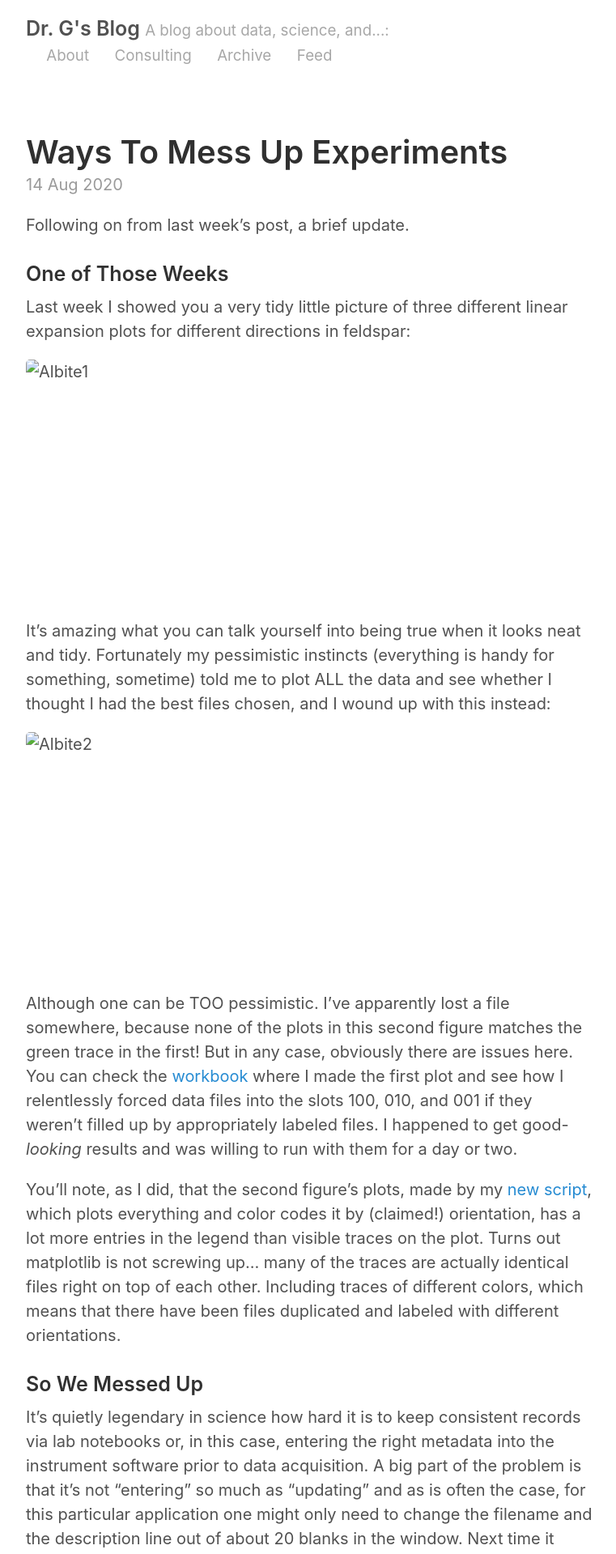
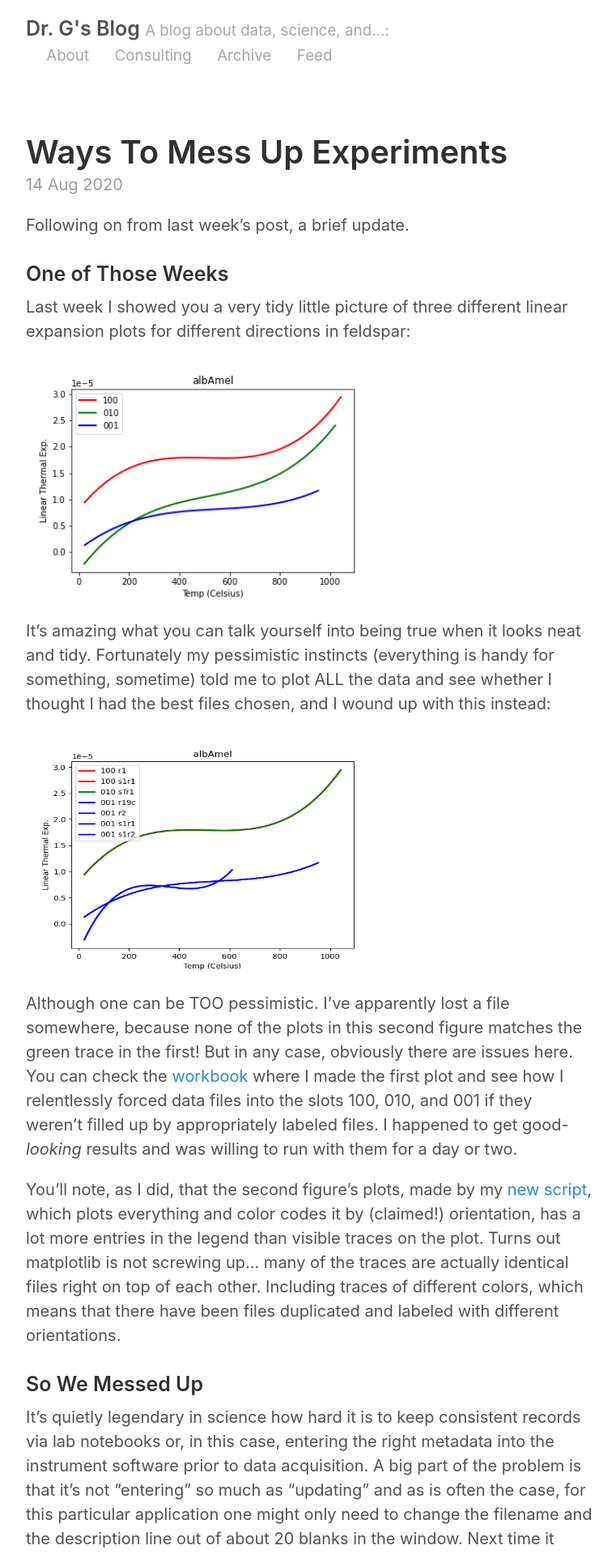
Before and after one commit to PAGiesting/PAGiesting.github.io, a Jekyll site: the page built from _posts/2020-08-14-ways-to-mess-up-experiments.md, in a window 1280 px wide. Shown: the top 1919 px of the page at 81% size, without its empty margins (258-1019 px from the left). Built offline with Jekyll 4.4.1, drawn with Linux system fonts in a browser that asks for light colours.

Commit message:
absolute path to image file names

```diff
--- a/_posts/2020-08-14-ways-to-mess-up-experiments.md
+++ b/_posts/2020-08-14-ways-to-mess-up-experiments.md
@@ -9,12 +9,12 @@ Following on from last week's post, a brief update.
 
 Last week I showed you a very tidy little picture of three different linear expansion plots for different directions in feldspar:
 
-<img src="../images/albAmel.png" alt="Albite1"
+<img src="https://pagiesting.github.io/images/albAmel.png" alt="Albite1"
   title="Albite, tidy" width="450" height="300"/>
 
 It's amazing what you can talk yourself into being true when it looks neat and tidy. Fortunately my pessimistic instincts (everything is handy for something, sometime) told me to plot ALL the data and see whether I thought I had the best files chosen, and I wound up with this instead:
 
-<img src="../images/albAmel2.png" alt="Albite2"
+<img src="https://pagiesting.github.io/images/albAmel2.png" alt="Albite2"
   title="Albite, messy" width="450" height="300"/>
 
 Although one can be TOO pessimistic. I've apparently lost a file somewhere, because none of the plots in this second figure matches the green trace in the first! But in any case, obviously there are issues here. You can check the <a href="https://github.com/PAGiesting/thermal-expansion/blob/master/plot_scratch.ipynb">workbook</a> where I made the first plot and see how I relentlessly forced data files into the slots 100, 010, and 001 if they weren't filled up by appropriately labeled files. I happened to get good-*looking* results and was willing to run with them for a day or two.
@@ -35,15 +35,15 @@ What's being plotted here is fractional increase in length with temperature. The
 
 You kind of want them to look like this (although that droop at the beginning is likely the sample / apparatus settling, not real and not desirable):
 
-<img src="../images/byto000sA1r2-16mm-102619c.png" alt="Good Bytownite" title="Good Bytownite" width="450" height="300"/>
+<img src="https://pagiesting.github.io/images/byto000sA1r2-16mm-102619c.png" alt="Good Bytownite" title="Good Bytownite" width="450" height="300"/>
 
 I don't so much trust them when they look like this:
 
-<img src="../images/byto000sB1r1-14c.png" alt="Bad Bytownite" title="Bad Bytownite" width="450" height="300"/>
+<img src="https://pagiesting.github.io/images/byto000sB1r1-14c.png" alt="Bad Bytownite" title="Bad Bytownite" width="450" height="300"/>
 
 And I'm not a fan of this:
 
-<img src="../images/moon0p2s2r2-15mm-102719c.png" alt="Horrid Moonstone" title="Horrid Moonstone" width="450" height="300"/>
+<img src="https://pagiesting.github.io/images/moon0p2s2r2-15mm-102719c.png" alt="Horrid Moonstone" title="Horrid Moonstone" width="450" height="300"/>
 
 More next time. I'm taking a week off and moving in a different direction going forward... probably a while before another thermal expansion post.
 
```
